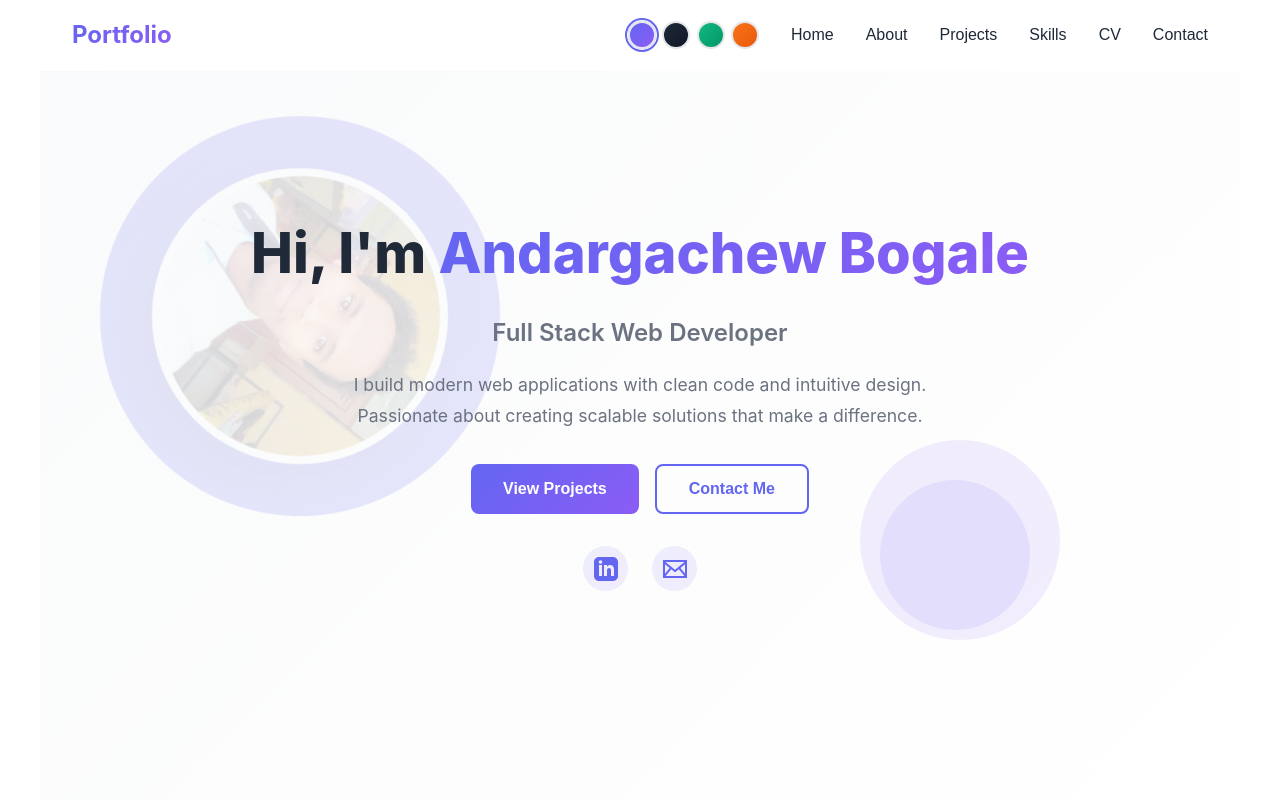
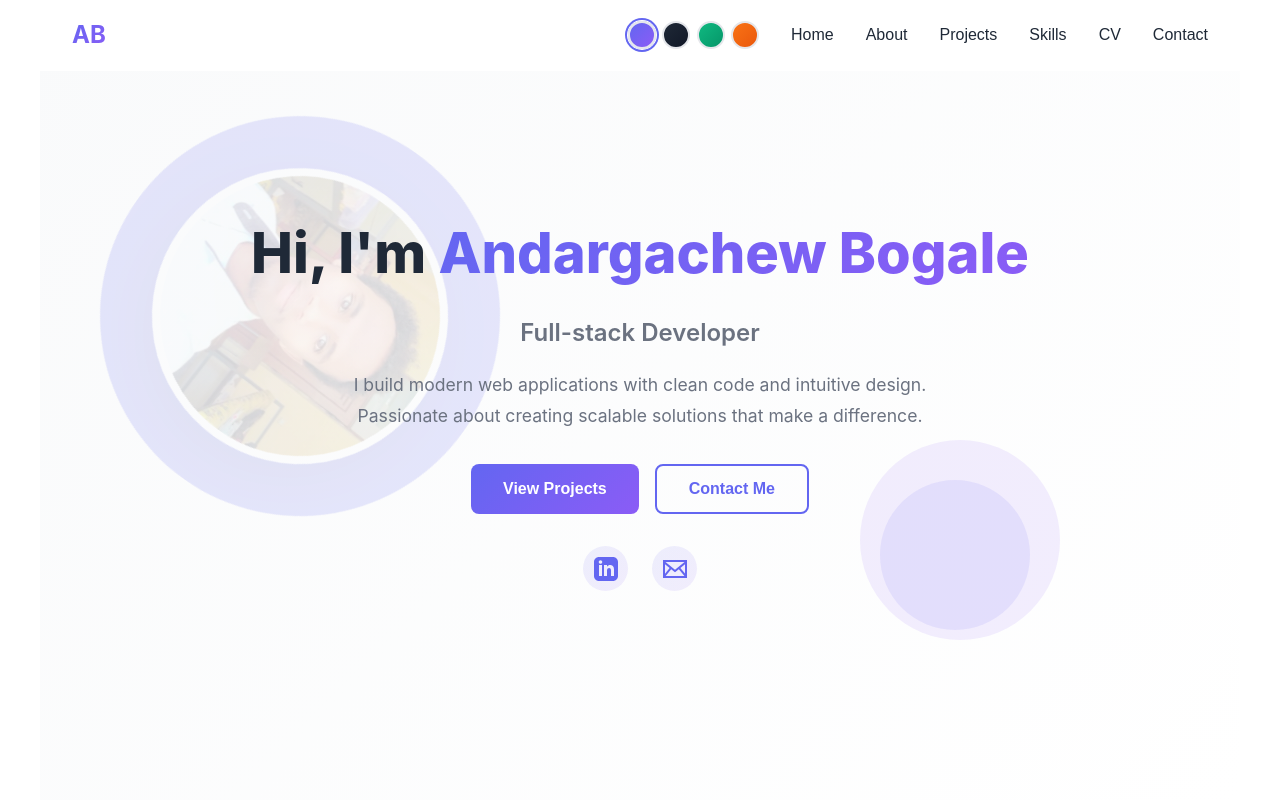
Before and after one commit to andargbogalle-lab/andarg_portifolio, a React (Vite) app: page / in a window 1280 px wide. Shown: the top 800 px of the page. Built offline with nearby package versions, Linux system fonts and the light colour scheme; the HTML template or start-up script is replaced by a standard one.

Commit message:
Fixed branding: Changed logo from 'Portfolio' to 'AB' and updated title to 'Full-stack Developer'

```diff
--- a/src/components/Header.jsx
+++ b/src/components/Header.jsx
@@ -37,7 +37,7 @@ function Header() {
   return (
     <header className={`header ${scrolled ? 'scrolled' : ''}`}>
       <div className="header-content">
-        <div className="logo">Portfolio</div>
+        <div className="logo">AB</div>
 
         <div className="header-right">
           <div className="theme-switcher">
--- a/src/components/Hero.jsx
+++ b/src/components/Hero.jsx
@@ -8,7 +8,7 @@ function Hero() {
         <h1 className="hero-title">
           Hi, I'm <span className="gradient-text">Andargachew Bogale</span>
         </h1>
-        <p className="hero-subtitle">Full Stack Web Developer</p>
+        <p className="hero-subtitle">Full-stack Developer</p>
         <p className="hero-description">
           I build modern web applications with clean code and intuitive design.
           Passionate about creating scalable solutions that make a difference.
```
